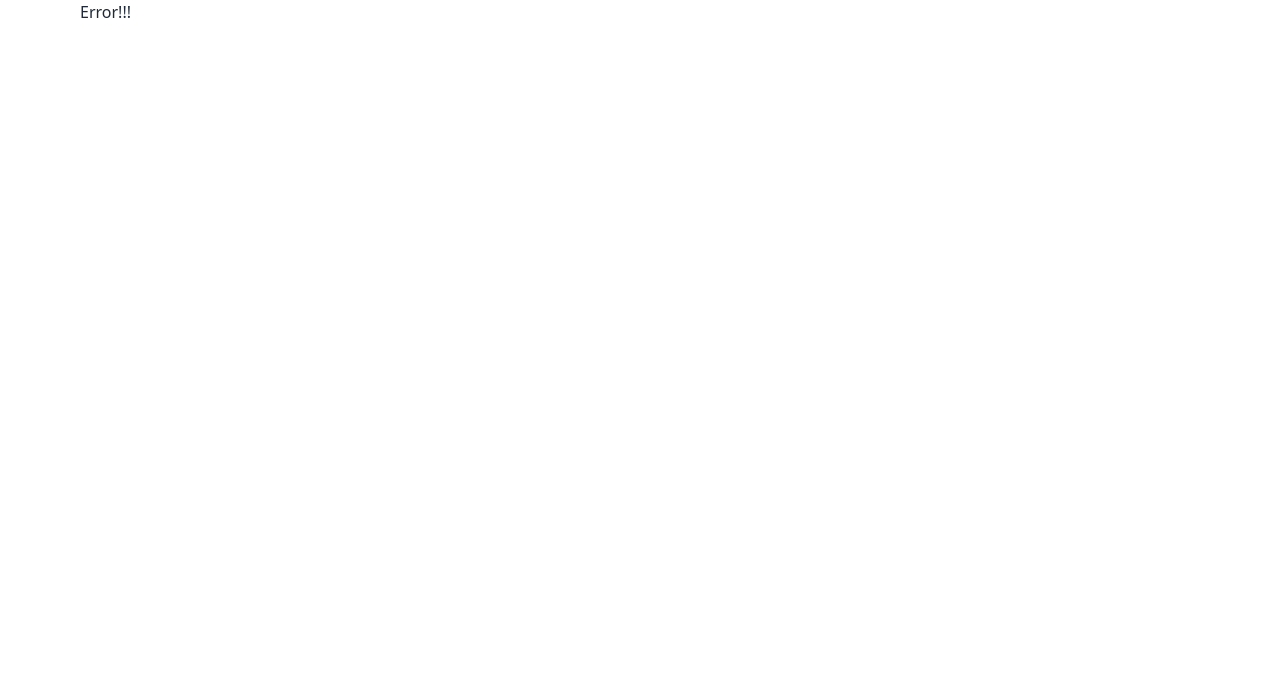
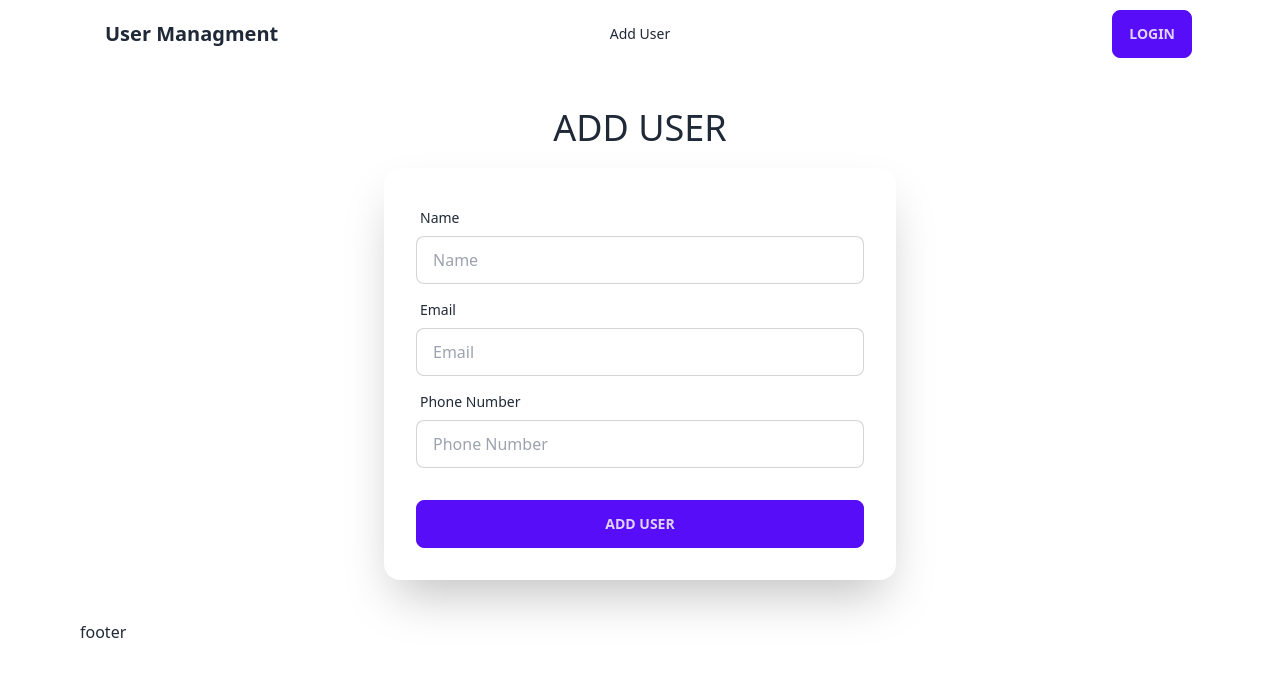
Before and after one commit to SayedulHoque44/user-managment-SKIDS, a React (Vite) app: page /addUser in a window 1280 px wide. Before the commit this address had no page. Shown: the top 676 px of the page. Built offline with nearby package versions, Linux system fonts and the light colour scheme.

Commit message:
user add success

```diff
--- a/package.json
+++ b/package.json
@@ -10,10 +10,13 @@
     "preview": "vite preview"
   },
   "dependencies": {
+    "axios": "^1.4.0",
     "localforage": "^1.10.0",
     "match-sorter": "^6.3.1",
     "react": "^18.2.0",
     "react-dom": "^18.2.0",
+    "react-hook-form": "^7.45.0",
+    "react-hot-toast": "^2.4.1",
     "react-router-dom": "^6.13.0",
     "sort-by": "^1.2.0"
   },
--- a/src/Components/Pages/AddUser/AddUser.jsx
+++ b/src/Components/Pages/AddUser/AddUser.jsx
@@ -1,12 +1,96 @@
-import React from "react";
+import React, { useState } from "react";
+import { useForm } from "react-hook-form";
+import { toast } from "react-hot-toast";
+import { useNavigate } from "react-router-dom";
+import { skidsAxios } from "../../../Utilites/Hooks/useAxiosSecure";
 import SectionContainer from "../../Shared/SectionContainer";
 
 const AddUser = () => {
+  const { register, handleSubmit } = useForm();
+  const [loading, setLoading] = useState(false);
+  const navigate = useNavigate();
+
+  // Form Submit
+  const onSubmit = (data) => {
+    setLoading(true);
+    const newUser = { ...data };
+    // console.log(newUser);
+
+    // send user to database
+    skidsAxios
+      .post("/users", newUser)
+      .then((res) => {
+        setLoading(false);
+        if (res.data.insertedId) {
+          //   console.log(res.data);
+          toast.success("User Added Successfull!");
+          navigate("/");
+        }
+      })
+      .catch((err) => {
+        setLoading(false);
+        toast.error(err.message);
+        console.log(err);
+      });
+  };
+
   return (
     <SectionContainer>
       <h1 className="text-4xl text-center mb-5 uppercase">Add User</h1>
-
-      <div></div>
+      <div className="flex justify-center">
+        <div className="card flex-shrink-0 w-full max-w-lg shadow-2xl bg-base-100">
+          <form onSubmit={handleSubmit(onSubmit)} className="card-body">
+            <div className="form-control">
+              <label className="label">
+                <span className="label-text">Name</span>
+              </label>
+              <input
+                type="text"
+                placeholder="Name"
+                required
+                {...register("name")}
+                className="input input-bordered"
+              />
+            </div>
+            <div className="form-control">
+              <label className="label">
+                <span className="label-text">Email</span>
+              </label>
+              <input
+                type="text"
+                placeholder="Email"
+                required
+                {...register("email")}
+                className="input input-bordered"
+              />
+            </div>
+            <div className="form-control">
+              <label className="label">
+                <span className="label-text">Phone Number</span>
+              </label>
+              <input
+                type="text"
+                {...register("phone_number")}
+                placeholder="Phone Number"
+                required
+                className="input input-bordered"
+              />
+            </div>
+            <div className="form-control mt-6">
+              <button
+                disabled={loading}
+                type="submit"
+                className="btn btn-primary">
+                {loading ? (
+                  <span className="loading text-violet-700 loading-spinner loading-md"></span>
+                ) : (
+                  "Add User"
+                )}
+              </button>
+            </div>
+          </form>
+        </div>
+      </div>
     </SectionContainer>
   );
 };
--- a/src/Components/Shared/Header.jsx
+++ b/src/Components/Shared/Header.jsx
@@ -5,7 +5,7 @@ const Header = () => {
   const navItems = (
     <>
       <li>
-        <Link to={"/"}>Add User</Link>
+        <Link to={"addUser"}>Add User</Link>
       </li>
     </>
   );
--- a/src/Components/Shared/SectionContainer.jsx
+++ b/src/Components/Shared/SectionContainer.jsx
@@ -1,7 +1,7 @@
 import React from "react";
 
 const SectionContainer = ({ children }) => {
-  return <div className="py-20">{children}</div>;
+  return <div className="py-10">{children}</div>;
 };
 
 export default SectionContainer;
--- /dev/null
+++ b/src/Utilites/Hooks/useAxiosSecure.jsx
@@ -0,0 +1,7 @@
+import axios from "axios";
+
+// for fetching data
+export const skidsAxios = axios.create({
+  baseURL: "http://localhost:5000/",
+});
+// TODO: axios also next use for Authorizing By JWT Token
--- a/src/Utilites/Routes/Routes.jsx
+++ b/src/Utilites/Routes/Routes.jsx
@@ -1,4 +1,5 @@
 import MainLayouts from "../../Components/Layouts/MainLayouts";
+import AddUser from "../../Components/Pages/AddUser/AddUser";
 import Home from "../../Components/Pages/Home/Home";
 
 import { createBrowserRouter } from "react-router-dom";
@@ -12,6 +13,10 @@ export const routes = createBrowserRouter([
         path: "/",
         element: <Home />,
       },
+      {
+        path: "addUser",
+        element: <AddUser />,
+      },
     ],
     errorElement: <p>Error!!!</p>,
   },
--- a/src/main.jsx
+++ b/src/main.jsx
@@ -1,5 +1,6 @@
 import React from "react";
 import ReactDOM from "react-dom/client";
+import { Toaster } from "react-hot-toast";
 import { RouterProvider } from "react-router-dom";
 import Container from "./Components/Shared/Container.jsx";
 import { routes } from "./Utilites/Routes/Routes.jsx";
@@ -9,6 +10,7 @@ ReactDOM.createRoot(document.getElementById("root")).render(
   // <React.StrictMode>
   <Container>
     <RouterProvider router={routes} />
+    <Toaster />
   </Container>
   // </React.StrictMode>,
 );
```
Also changed, not shown: 2 other files (tests, documents, lock files or other folders).
